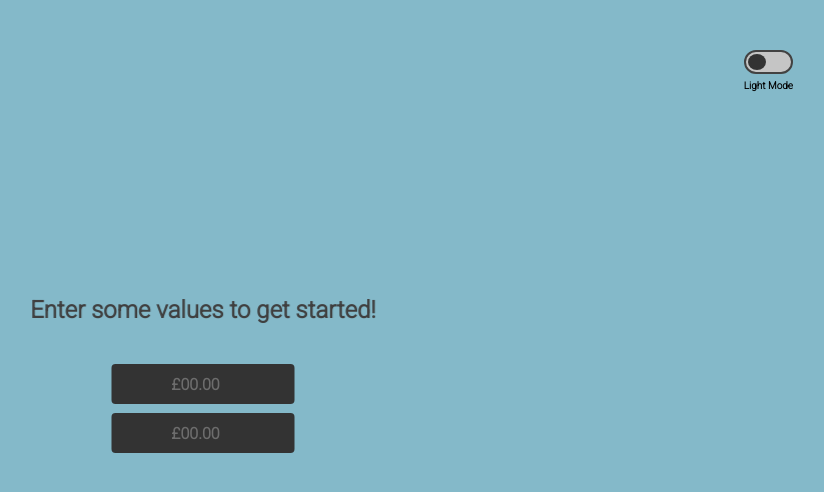
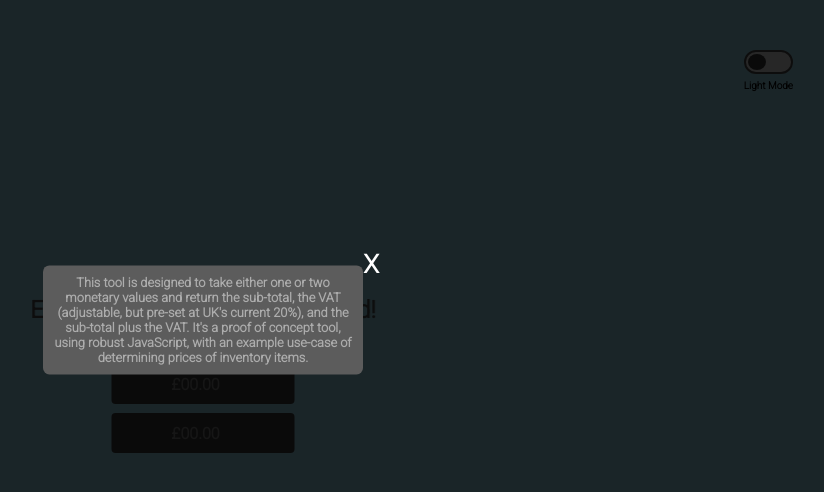
Before and after one commit to ck2e14/cook-test, a React (Create React App) app: page / in a window 1280 px wide. Shown: the top 492 px of the page, without its empty margins (437-1261 px from the left). Built offline with nearby package versions, Linux system fonts and the light colour scheme.

Commit message:
added welcome-msg and shader

```diff
--- a/src/App.css
+++ b/src/App.css
@@ -15,6 +15,7 @@
   font-size: 2vw;
   font-style: bold;
   transition: all .25s;
+  overflow: hidden;
 }
 
 .night {
--- a/src/App.js
+++ b/src/App.js
@@ -3,11 +3,13 @@ import "./App.css";
 import Form from "./Components/Form/Form";
 import OutputField from "./Components/OutputField/OutputField";
 import DarkModeToggle from "./Components/DarkModeToggle/DarkModeToggle";
+import WelcomeMsg from "./Components/WelcomeMsg/WelcomeMsg";
 
 function App() {
    const [input1Amount, setInput1Amount] = useState();
    const [input2Amount, setInput2Amount] = useState();
    const [vatValue, setVatValue] = useState(20);
+   const [showWelcome, setShowWelcome] = useState(true);
 
    let val1 = parseFloat(input1Amount);
    let val2 = parseFloat(input2Amount);
@@ -51,6 +53,13 @@ function App() {
       <div className='App' id='App'>
          <DarkModeToggle />
 
+         {showWelcome && (
+            <>
+               <WelcomeMsg closeMsg={setShowWelcome} />
+               <div className='shader' onClick={() => setShowWelcome()} ></div>
+            </>
+         )}
+
          <div className='border-box'>
             <div className='get-started-msg fade-anim'>Enter some values to get started!</div>
 
--- a/src/Components/InputRow/InputRow-style.css
+++ b/src/Components/InputRow/InputRow-style.css
@@ -23,7 +23,6 @@
 
 @media (max-height: 750px) {
    .input-field {
-      /* height: 8vh; */
       min-height: 30px;
       height: 8vh;
       font-size: 25px;
--- /dev/null
+++ b/src/Components/WelcomeMsg/WelcomeMsg-style.css
@@ -0,0 +1,41 @@
+.welcomeMsg-container {
+   font-size: 1vw;
+   width: 25%;
+   position: absolute;
+   top: 40%;
+   left: 50%;
+   transform: translate(-50%, -50%);
+   z-index: 999;
+   background: rgb(92, 92, 92);
+   color: rgb(173, 173, 173);
+   border-radius: .5vw;
+}
+
+.shader {
+   width: 100vw;
+   height: 100vh;
+   background: rgba(0, 0, 0, 0.8);
+   z-index: 998;
+   position: fixed;
+   top: 0;
+   left: 0;
+}
+
+.welcomeMsg-content {
+   position: relative;
+   padding: 3%;
+}
+
+.close-me {
+   position: absolute;
+   right: -5%;
+   margin-top: -5%;
+   color: white;
+   font-size: 2vw;
+   cursor: pointer;
+   transition: all .25s;
+}
+
+.close-me:hover {
+   color: rgb(192, 92, 92);
+}
--- /dev/null
+++ b/src/Components/WelcomeMsg/WelcomeMsg.js
@@ -0,0 +1,21 @@
+import React from "react";
+import "./WelcomeMsg-style.css";
+
+const WelcomeMsg = props => {
+
+   const { closeMsg } = props
+
+   return (
+      <div className='welcomeMsg-container'>
+         <div className='close-me' onClick={() => closeMsg()}>X</div>
+         <div className='welcomeMsg-content'>
+            This tool is designed to take either one or two monetary values and return the sub-total, the VAT
+            (adjustable, but pre-set at UK's current 20%), and the sub-total plus the VAT. It's a proof of
+            concept tool, using robust JavaScript, with an example use-case of determining prices of inventory
+            items.
+         </div>
+      </div>
+   );
+};
+
+export default WelcomeMsg;
```
